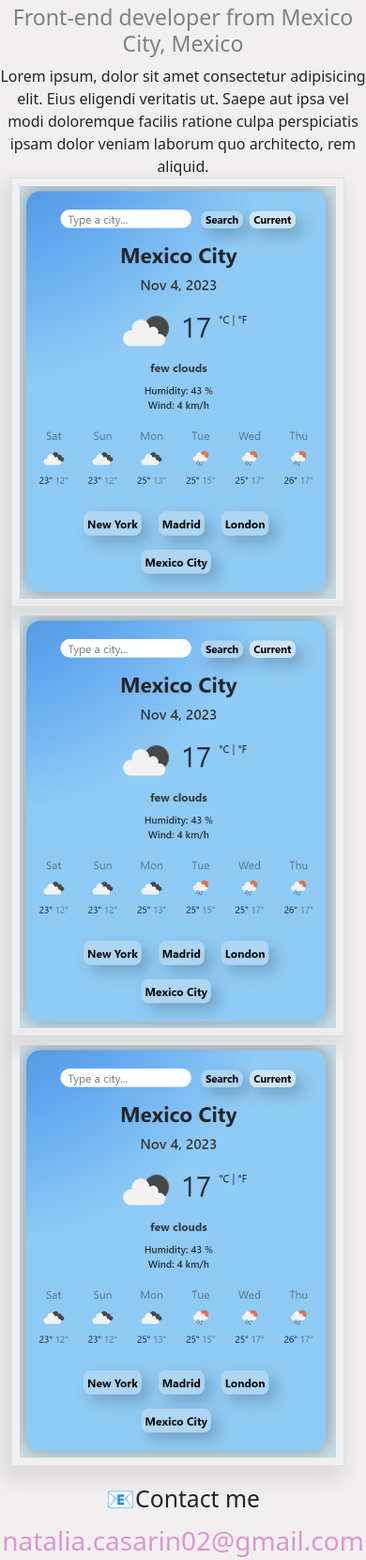
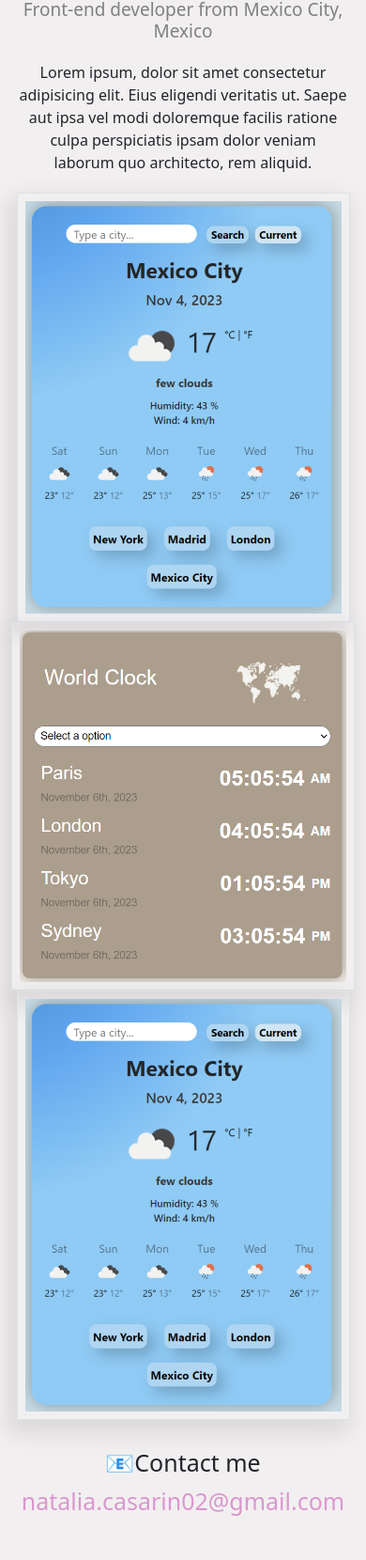
Before and after one commit to natcas9/Portafolio-NataliaCasarinSanchez, a plain HTML site: page about.html in a window 390 px wide. Shown: the part 157-1817 px from the top of the page at 94% size. Drawn offline with nearby package versions, Linux system fonts and the light colour scheme.

Commit message:
added media queries and image

```diff
--- a/about.html
+++ b/about.html
@@ -16,6 +16,10 @@
       integrity="sha384-C6RzsynM9kWDrMNeT87bh95OGNyZPhcTNXj1NW7RuBCsyN/o0jlpcV8Qyq46cDfL"
       crossorigin="anonymous"
     ></script>
+    <meta
+      name="description"
+      content="Front-end developer based in Mexico City, Mexico."
+    />
   </head>
   <body>
     <!-- Navbar -->
@@ -60,28 +64,28 @@
     <h3 class="text-center information-front">
       Front-end developer from Mexico City, Mexico
     </h3>
-    <div class="text-center">
+    <div class="text-center paragraph-sinopsis">
       Lorem ipsum, dolor sit amet consectetur adipisicing elit. Eius eligendi
       veritatis ut. Saepe aut ipsa vel modi doloremque facilis ratione culpa
       perspiciatis ipsam dolor veniam laborum quo architecto, rem aliquid.
     </div>
     <div class="container img-about">
       <div class="row">
-        <div class="col-md-4">
+        <div class="col-sm-4">
           <img
             src="weatherss.png"
             class="img-fluid p-2 border"
             alt="weatherapp"
           />
         </div>
-        <div class="col-md-4">
+        <div class="col-sm-4">
           <img
-            src="weatherss.png"
+            src="worldclock.png"
             class="img-fluid p-2 border"
-            alt="weatherapp"
+            alt="world clock app"
           />
         </div>
-        <div class="col-md-4">
+        <div class="col-sm-4">
           <img
             src="weatherss.png"
             class="img-fluid p-2 border"
@@ -91,8 +95,10 @@
       </div>
     </div>
     <div id="contact">
-      <h2 class="text-center">📧Contact me</h2>
-      <a href="mailto:natalia.casarin02@gmail.com" class="email-link"
+      <h2 class="text-center contact-me">📧Contact me</h2>
+      <a
+        href="mailto:natalia.casarin02@gmail.com "
+        class="contact-me email-link"
         >natalia.casarin02@gmail.com</a
       >
     </div>
--- a/src/styles.css
+++ b/src/styles.css
@@ -4,9 +4,20 @@
   --box-shadow: 0 0 10px rgba(0, 0, 0, 0.2);
 }
 
-@media (max-width: 768px) {
+@media (max-width: 770px) {
   .app-info {
     text-align: center;
+  }
+  img {
+    display: block;
+    margin: 0 auto;
+  }
+
+  .presentation {
+    font-size: 35px;
+  }
+  .information-front {
+    font-size: 19px;
   }
 }
 
@@ -23,6 +34,7 @@ h2 {
 
 img {
   box-shadow: -5px 10px 23px 4px rgba(0, 0, 0, 0.1);
+  max-width: 100%;
 }
 
 button {
@@ -34,8 +46,21 @@ button:hover {
   cursor: pointer;
 }
 
+a {
+  text-decoration: none;
+  color: black;
+}
 a:hover {
   cursor: pointer;
+}
+
+#contact {
+  margin-bottom: 30px;
+  margin-top: 30px;
+}
+
+.contact-me {
+  font-size: 25px !important;
 }
 
 .navigation-links {
@@ -66,7 +91,7 @@ a:hover {
 }
 
 .presentation {
-  margin-top: 65px;
+  margin-top: 50px;
 }
 
 .information-front {
@@ -89,8 +114,6 @@ a:hover {
 
 .img-about {
   margin-top: 20px;
-  display: block;
-  margin: 0 auto;
 }
 
 .email-link {
@@ -102,7 +125,12 @@ a:hover {
 }
 
 .my-projects {
-  color: #f2eff1;
+  color: gray;
   margin-top: none;
   margin-bottom: 20px;
 }
+
+.paragraph-sinopsis {
+  margin: 20px;
+  text-align: justify;
+}
```
Also changed, not shown: index.html (+27 -6 lines), worldclock.png (added).
